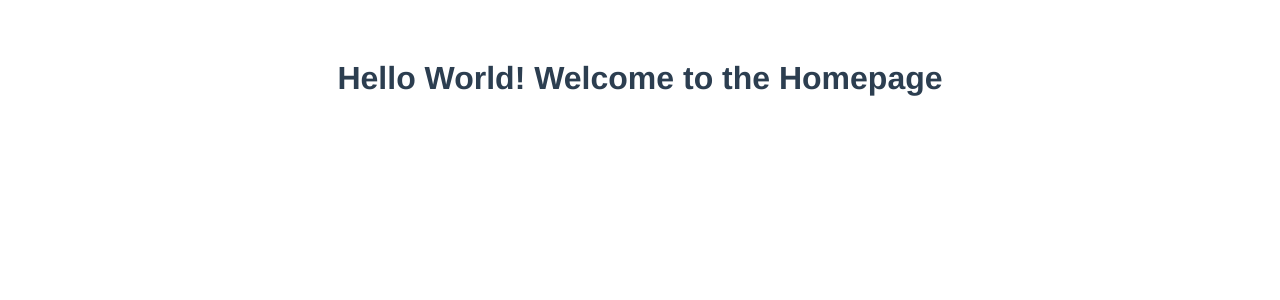
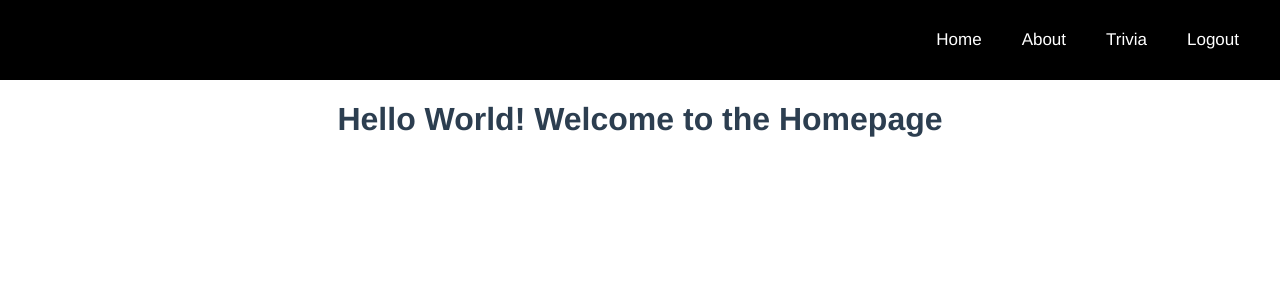
Before and after one commit to marivoid/Lord-of-the-Rings, a Vue app: page / in a window 1280 px wide. Shown: the top 300 px of the page. Built offline with nearby package versions, Linux system fonts and the light colour scheme; sample sign-in values are in the browser's storage.

Commit message:
created Header for Homepage

```diff
--- a/src/App.vue
+++ b/src/App.vue
@@ -21,8 +21,14 @@ export default {
   -moz-osx-font-smoothing: grayscale;
   text-align: center;
   color: #2c3e50;
-  margin-top: 60px;
+  /* margin-top: 60px; */
 }
+
+body {
+  padding: 0;
+  margin: 0;
+}
+
 /* .background {
     z-index: -1;
     position: fixed;
--- /dev/null
+++ b/src/components/Header.vue
@@ -0,0 +1,43 @@
+<template>
+    <div class="nav">
+        <a v-on:click="logout" href="#">Logout</a>
+        <a href="#">Trivia</a>
+        <a href="#">About</a>
+        <a href="#">Home</a>
+    </div>
+</template>
+
+<script>
+    export default {
+        // eslint-disable-next-line vue/multi-word-component-names
+        name: 'Header',
+        methods: {
+            logout(){
+                localStorage.clear();
+                this.$router.push({name: 'LogIn'});
+            }
+        }
+    }
+</script>
+
+<style>
+    .nav {
+        background-color: black;
+        overflow: hidden;
+        padding-right: 25px;
+    }
+
+    .nav a {
+        float: right;
+        color: white;
+        padding: 30px 16px;
+        text-align: center;
+        font-size: 17px;
+        text-decoration: none;
+        margin-left: 8px;
+    }
+    .nav a:hover {
+        color: lightskyblue;
+        transition: 0.5s;
+    }
+</style>
--- a/src/components/HomePage.vue
+++ b/src/components/HomePage.vue
@@ -1,10 +1,15 @@
 <template>
+    <Header />
     <h1>Hello World! Welcome to the Homepage</h1>
 </template>
 
 <script>
+    import Header from './Header.vue'
     export default {
         name: 'Home-page',
+        components: {
+            Header
+        },
         mounted(){
         let user = localStorage.getItem('user-credentials');
         if(!user){
```
